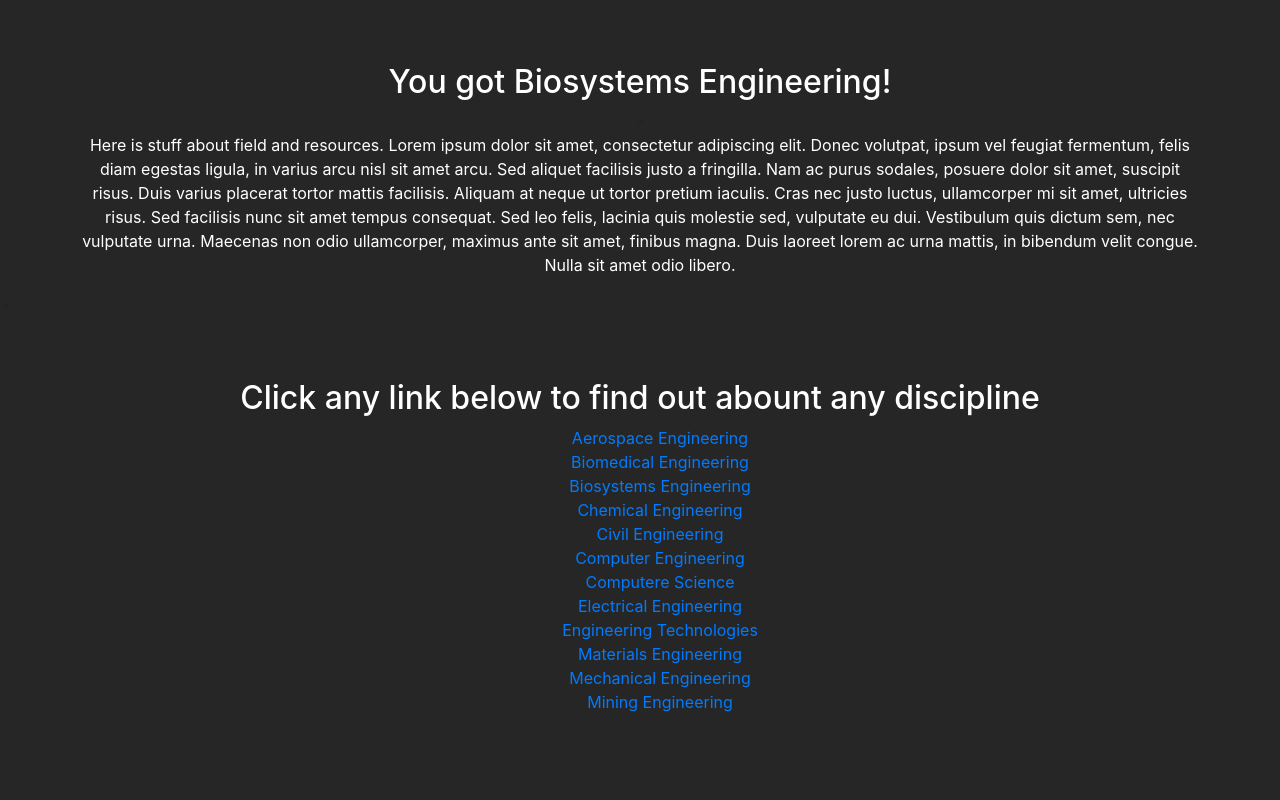
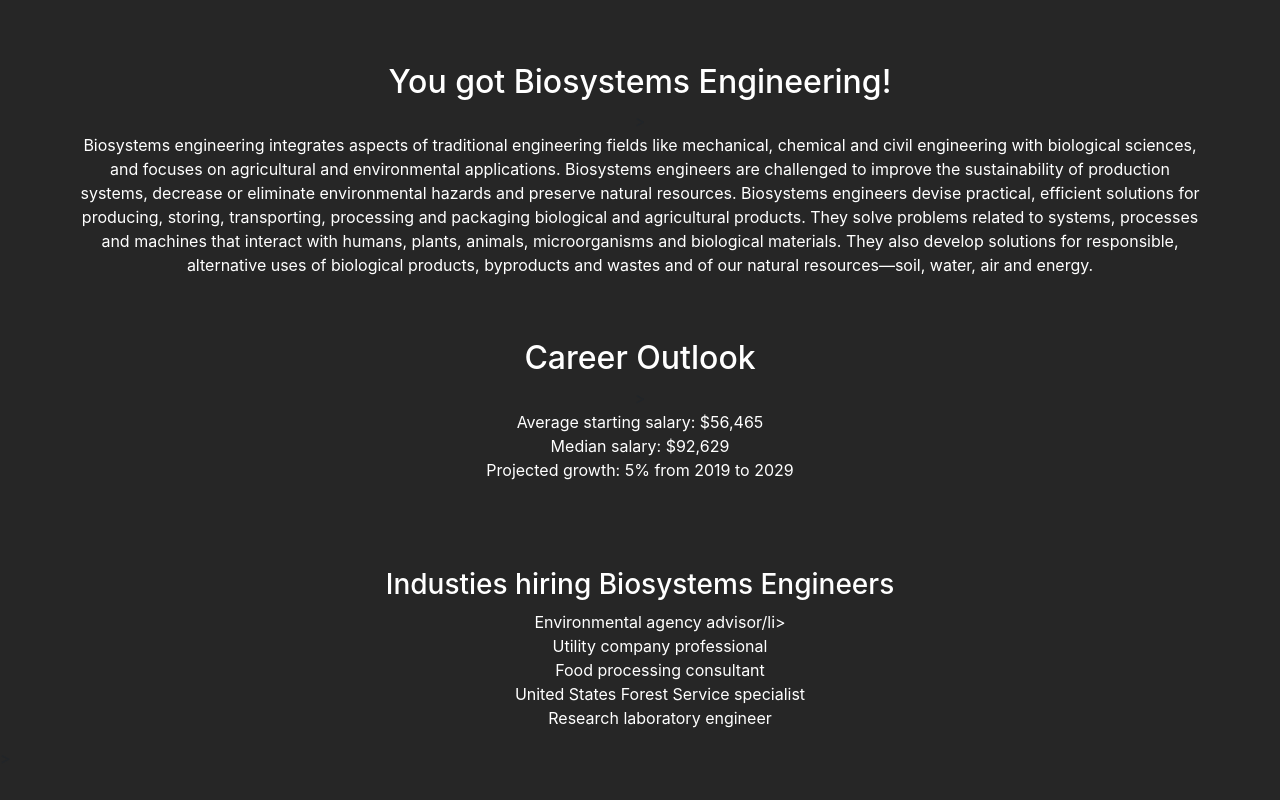
Before and after one commit to chrisaddington96/Engineering-Disciplines, a plain HTML site: page Disciplines/biosystems.html in a window 1280 px wide. Shown: the top 800 px of the page. Drawn offline with nearby package versions, Linux system fonts and the light colour scheme.

Commit message:
Update biosystems.html

```diff
--- a/Disciplines/biosystems.html
+++ b/Disciplines/biosystems.html
@@ -12,13 +12,31 @@
 
         <div class="col text-center">
 
-            <h2 style ="color:white; margin-top: 5%;" class="text-center">You got Biosystems Engineering!</h1>>
-            <p style ="color:white; margin-left: 5%; margin-right: 5%;"> Here is stuff about field and resources. Lorem ipsum dolor sit amet, consectetur adipiscing elit. Donec volutpat, ipsum vel feugiat fermentum,
-                felis diam egestas ligula, in varius arcu nisl sit amet arcu. Sed aliquet facilisis justo a fringilla. Nam ac purus sodales, posuere dolor sit amet,
-                suscipit risus. Duis varius placerat tortor mattis facilisis. Aliquam at neque ut tortor pretium iaculis. Cras nec justo luctus, ullamcorper mi sit amet,
-                ultricies risus. Sed facilisis nunc sit amet tempus consequat. Sed leo felis, lacinia quis molestie sed, vulputate eu dui. Vestibulum quis dictum sem, nec vulputate urna.
-                Maecenas non odio ullamcorper, maximus ante sit amet, finibus magna. Duis laoreet lorem ac urna mattis, in bibendum velit congue. Nulla sit amet odio libero.
+            <h2 style ="color:white; margin-top: 5%;" class="text-center">You got Biosystems Engineering! </h1>>
+            <p style ="color:white; margin-left: 5%; margin-right: 5%;"> Biosystems engineering integrates aspects of traditional engineering fields like mechanical, chemical and civil engineering with biological sciences, and focuses on agricultural and environmental applications.
+
+                Biosystems engineers are challenged to improve the sustainability of production systems, decrease or eliminate environmental hazards and preserve natural resources. Biosystems engineers devise practical, efficient solutions for producing, storing, transporting, processing and packaging biological and agricultural products. They solve problems related to systems, processes and machines that interact with humans, plants, animals, microorganisms and biological materials. They also develop solutions for responsible, alternative uses of biological products, byproducts and wastes and of our natural resources—soil, water, air and energy.
             </p>
+
+            <h2 style ="color:white; margin-top: 5%;" class="text-center">Career Outlook</h1>>
+                <p style ="color:white; margin-left: 5%; margin-right: 5%;">
+                    Average starting salary: $56,465
+                    <br>
+                    Median salary: $92,629
+                    <br>
+                    Projected growth: 5% from 2019 to 2029
+                    <br>
+                    <br>
+                    <h3 style ="color:white; margin-top: 5%;" class="text-center">Industies hiring Biosystems Engineers</h3>
+                    <ul style="list-style-type: none;">
+                        <li style ="color:white; margin-left: 5%; margin-right: 5%;">Environmental agency advisor/li>
+                        <li style ="color:white; margin-left: 5%; margin-right: 5%;">Utility company professional</li>
+                        <li style ="color:white; margin-left: 5%; margin-right: 5%;">Food processing consultant</li>
+                        <li style ="color:white; margin-left: 5%; margin-right: 5%;">United States Forest Service specialist</li>
+                        <li style ="color:white; margin-left: 5%; margin-right: 5%;">Research laboratory engineer</li>
+                    </ul>
+                </p>
+
 
         </div>>
         <div class="col text-center">
```
